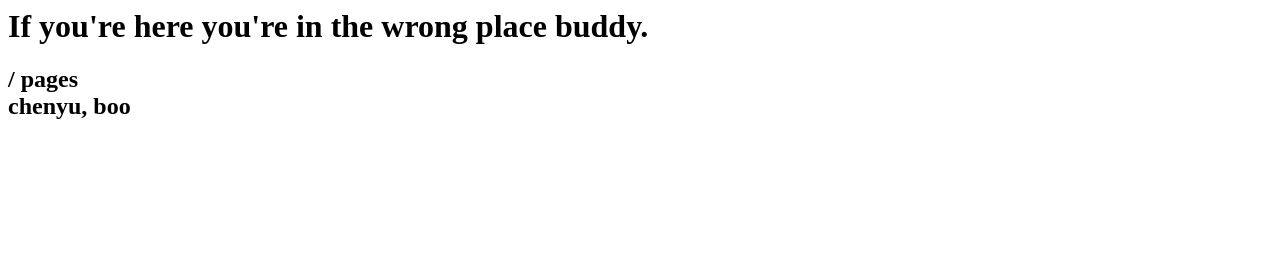
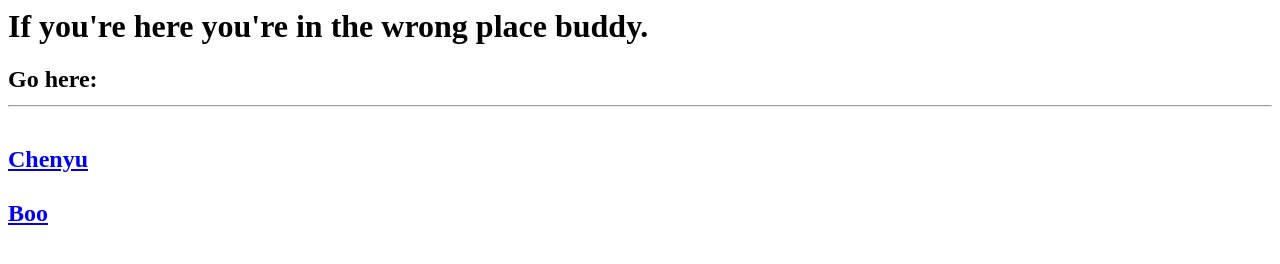
Before and after one commit to victorczhou/victorczhou.github.io, a plain HTML site: page index.html in a window 1280 px wide. Drawn offline with Linux system fonts and the light colour scheme.

Commit message:
updated home
added links

```diff
--- a/index.html
+++ b/index.html
@@ -4,6 +4,6 @@
     </head>
     <body>
         <h1>If you're here you're in the wrong place buddy.</h1>
-        <h2> / pages <br>chenyu, boo<br/></h2>
+        <h2> Go here: <hr><br><a href = "https://victorczhou.github.io/chenyu"> Chenyu</a> <br/> <br><a href = "https://victorczhou.github.io/boo">Boo</a><br/></h2>
     </body>
 </html>
```
